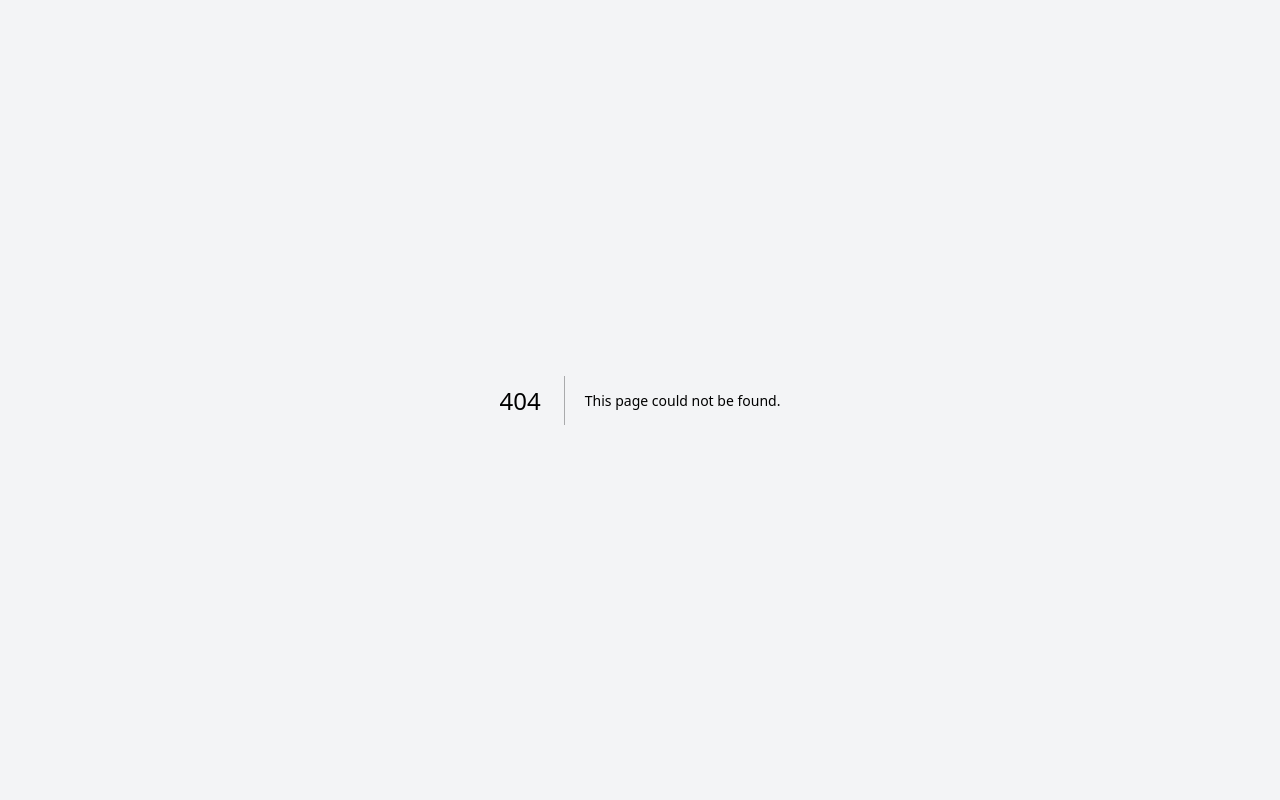
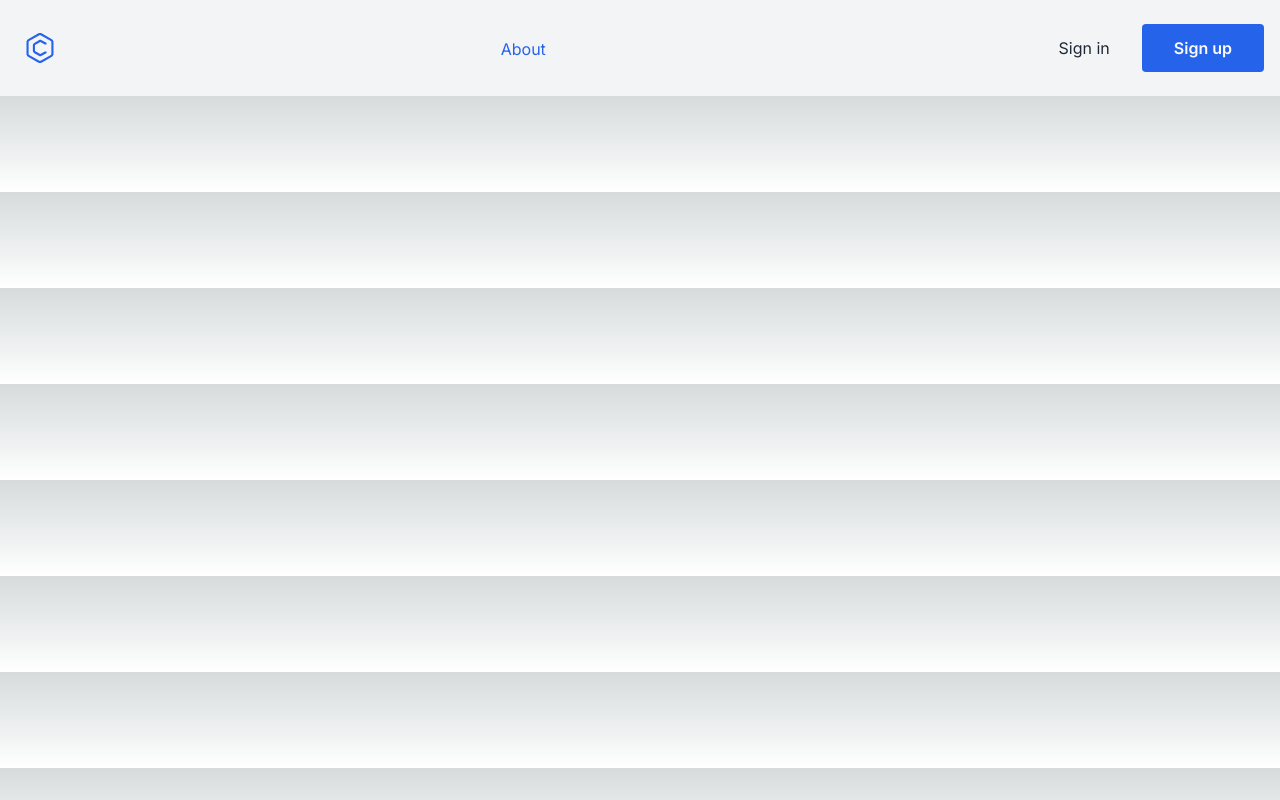
Before and after one commit to imRanDan/mytasklist-2.0, a Next.js app: page /login in a window 1280 px wide. Before the commit this address had no page. Built offline with nearby package versions, Linux system fonts and the light colour scheme.

Commit message:
added a working signup and login page, going to add in more soon

```diff
--- a/src/components/Nav.tsx
+++ b/src/components/Nav.tsx
@@ -19,18 +19,19 @@ const Nav = () => {
 							className="flex items-center px-4 -mb-1 border-b-2 border-transparent text-blue-600 border-blue-600">About</Link>
 				</li>
 				<li className="flex">
-					<a rel="noopener noreferrer" href="#" className="flex items-center px-4 -mb-1 border-b-2 border-transparent">Link</a>
-				</li>
-				<li className="flex">
-					<a rel="noopener noreferrer" href="#" className="flex items-center px-4 -mb-1 border-b-2 border-transparent">Link</a>
-				</li>
-				<li className="flex">
-					<a rel="noopener noreferrer" href="#" className="flex items-center px-4 -mb-1 border-b-2 border-transparent">Link</a>
+					<a rel="noopener noreferrer" href="#" className="flex items-center px-4 -mb-1 border-b-2 border-transparent"></a>
 				</li>
 			</ul>
 			<div className="items-center flex-shrink-0 hidden lg:flex">
-				<button className="self-center px-8 py-3 rounded">Sign in</button>
-				<button className="self-center px-8 py-3 font-semibold rounded bg-blue-600 text-gray-50">Sign up</button>
+				<Link href="/login">
+					<button className="self-center px-8 py-3 rounded">Sign in</button>
+				</Link>
+
+				<Link href="/signup">
+					<button className="self-center px-8 py-3 font-semibold rounded bg-blue-600 text-gray-50">
+						Sign up
+					</button>
+				</Link>
 			</div>
 		</div>
 	</header>
--- a/src/pages/about.tsx
+++ b/src/pages/about.tsx
@@ -2,12 +2,16 @@ import Nav from '@/components/Nav'
 import React from 'react'
 import Image from 'next/image'
 import MoreInfo from '@/components/MoreInfo'
+import Footer from '@/components/Footer'
+import CallToAction from '@/components/CallToAction'
 
 const about = () => {
   return (
     <>
       <Nav />
       <MoreInfo/>
+      <CallToAction />
+      <Footer />
     </>
   )
 }
--- /dev/null
+++ b/src/pages/login.tsx
@@ -0,0 +1,12 @@
+import Nav from '@/components/Nav'
+import React from 'react'
+
+const login = () => {
+  return (
+    <>
+      <Nav/>
+    </>
+  )
+}
+
+export default login
--- /dev/null
+++ b/src/pages/signup.tsx
@@ -0,0 +1,13 @@
+import Nav from '@/components/Nav'
+import React from 'react'
+
+const signup = () => {
+  return (
+    <>
+      <Nav />
+
+    </>
+  )
+}
+
+export default signup
```
